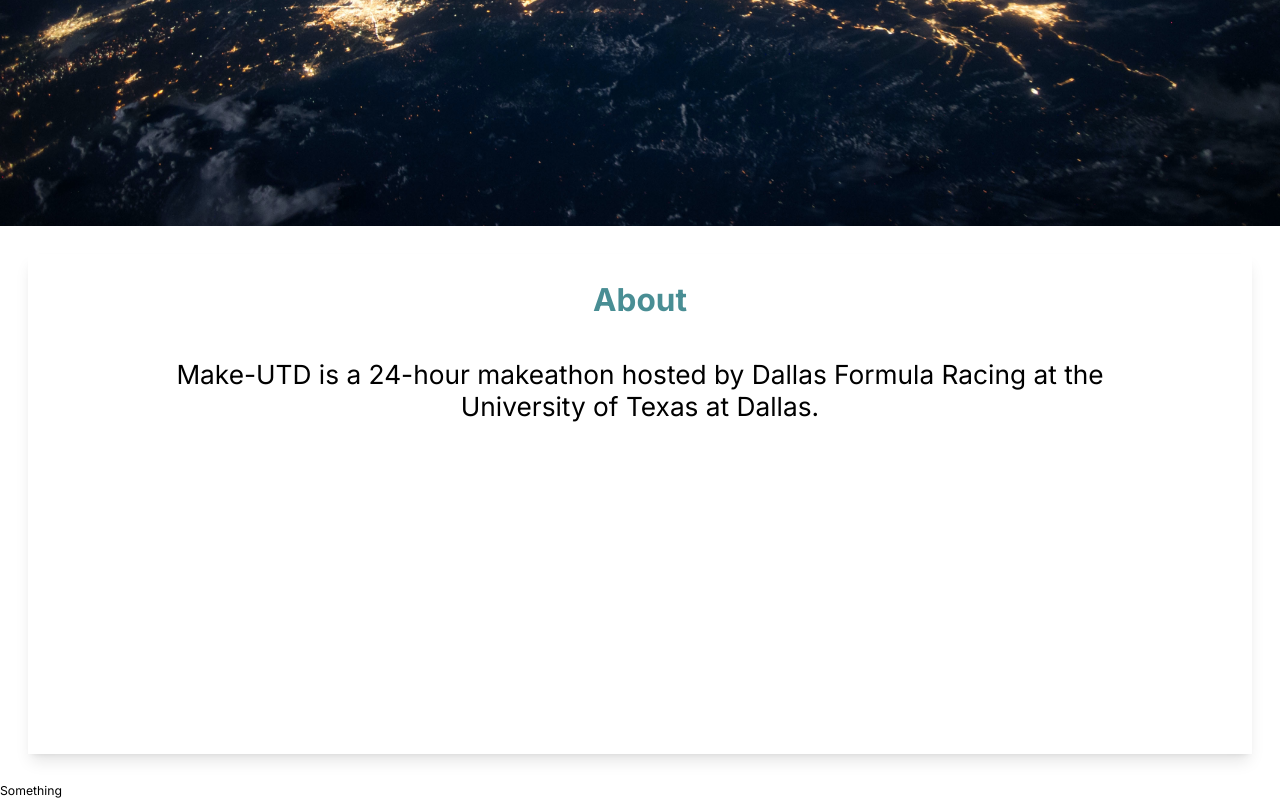
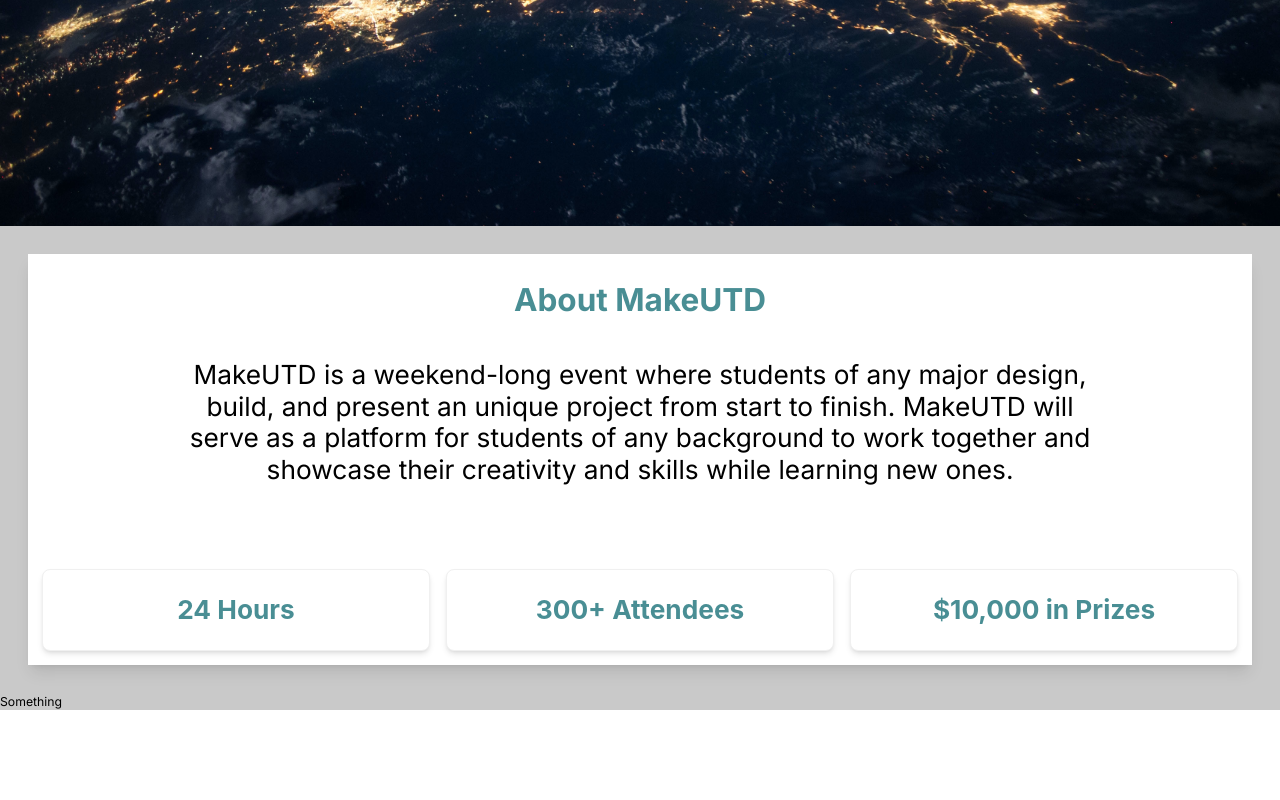
Before and after one commit to DallasFormulaRacing/Make-UTD, a Next.js app: page / in a window 1280 px wide. Shown: the part 574-1374 px from the top of the page. After the commit the page ends 1284 px from the top, so only its background shows below. Built offline with nearby package versions, Linux system fonts and the light colour scheme.

Commit message:
added slightly more styling

```diff
--- a/app/(home)/About.tsx
+++ b/app/(home)/About.tsx
@@ -1,20 +1,48 @@
 import React from "react";
-import { Card } from "antd";
+import { Card, Col, Row } from "antd";
 
 type Props = {};
 
 const About = (props: Props) => {
     return (
-        <section id="about" className="shadow-lg m-8">
-            <div className="flex flex-col items-center min-h-[500px] p-8">
-                <h1 className="text-4xl font-bold text-secondary-blue">About</h1>
+        <section id="about" className="shadow-lg m-8 bg-white">
+            <div className="flex flex-col items-center min-h-[300px] p-8">
+                <h1 className="text-4xl font-bold text-secondary-blue">
+                    About MakeUTD
+                </h1>
                 <div className="my-8 text-center flex flex-col items-center">
-                    <p className="text-2xl my-4 md:w-4/5 md:text-3xl">
-                        Make-UTD is a 24-hour makeathon hosted by Dallas Formula
-                        Racing at the University of Texas at Dallas.
+                    <p className="text-2xl my-4 md:w-4/5 md:text-3xl text">
+                        MakeUTD is a weekend-long event where students of any
+                        major design, build, and present an unique project from start to
+                        finish. MakeUTD will serve as a platform for students of
+                        any background to work together and showcase their
+                        creativity and skills while learning new ones.
                     </p>
                 </div>
             </div>
+            <Row gutter={16} className="p-4 text-center">
+                <Col span={8}>
+                    <Card bordered={true} className="shadow-md">
+                        <h1 className="text-3xl font-bold text-secondary-blue">
+                            24 Hours
+                        </h1>
+                    </Card>
+                </Col>
+                <Col span={8}>
+                    <Card bordered={true} className="shadow-md">
+                        <h1 className="text-3xl font-bold text-secondary-blue">
+                            300+ Attendees
+                        </h1>
+                    </Card>
+                </Col>
+                <Col span={8}>
+                    <Card bordered={true} className="shadow-md">
+                        <h1 className="text-3xl font-bold text-secondary-blue">
+                            $10,000 in Prizes
+                        </h1>
+                    </Card>
+                </Col>
+            </Row>
         </section>
     );
 };
--- a/app/page.tsx
+++ b/app/page.tsx
@@ -5,7 +5,7 @@
 
 export default function Home() {
     return (
-        <main className="">
+        <main className="bg-wh-100">
             <div className="relative h-[100svh] bg-[url('../public/temp_space_home.jpg')] bg-cover">
                 <Navbar />
             </div>
```
